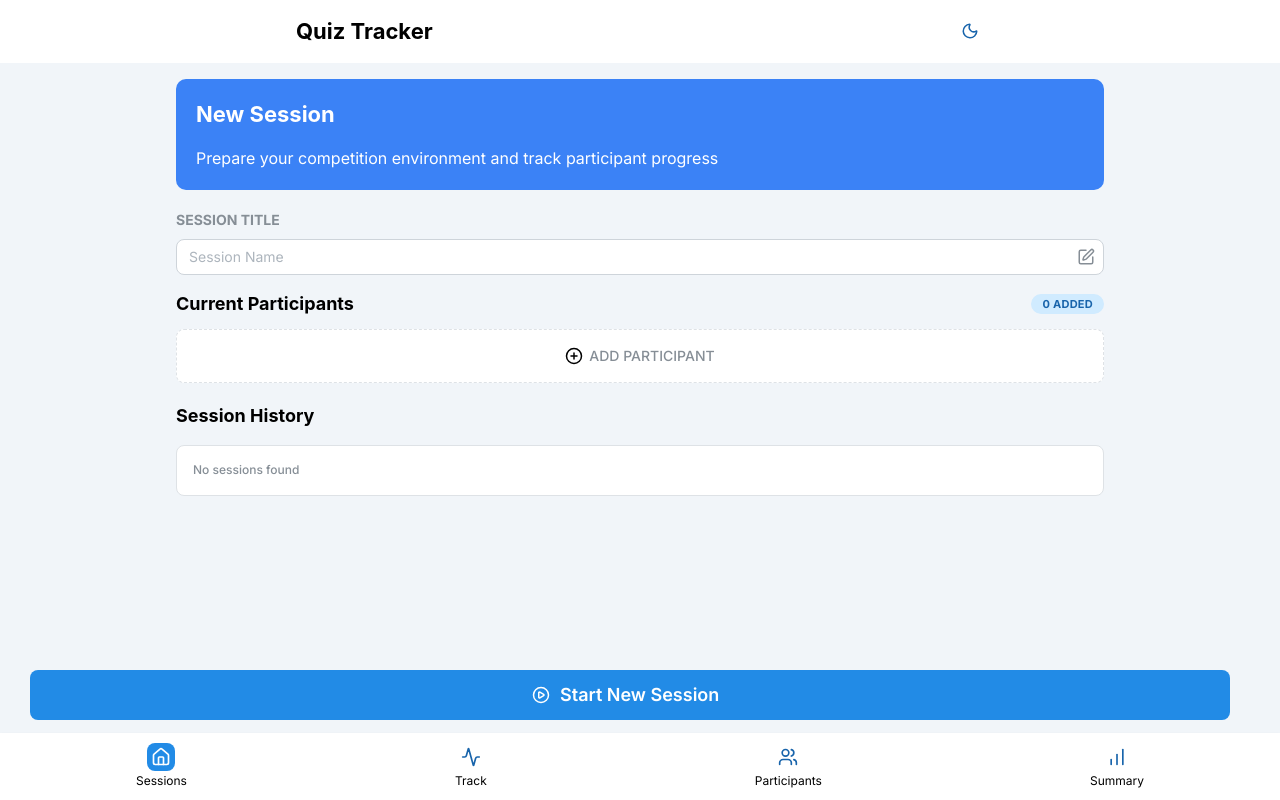
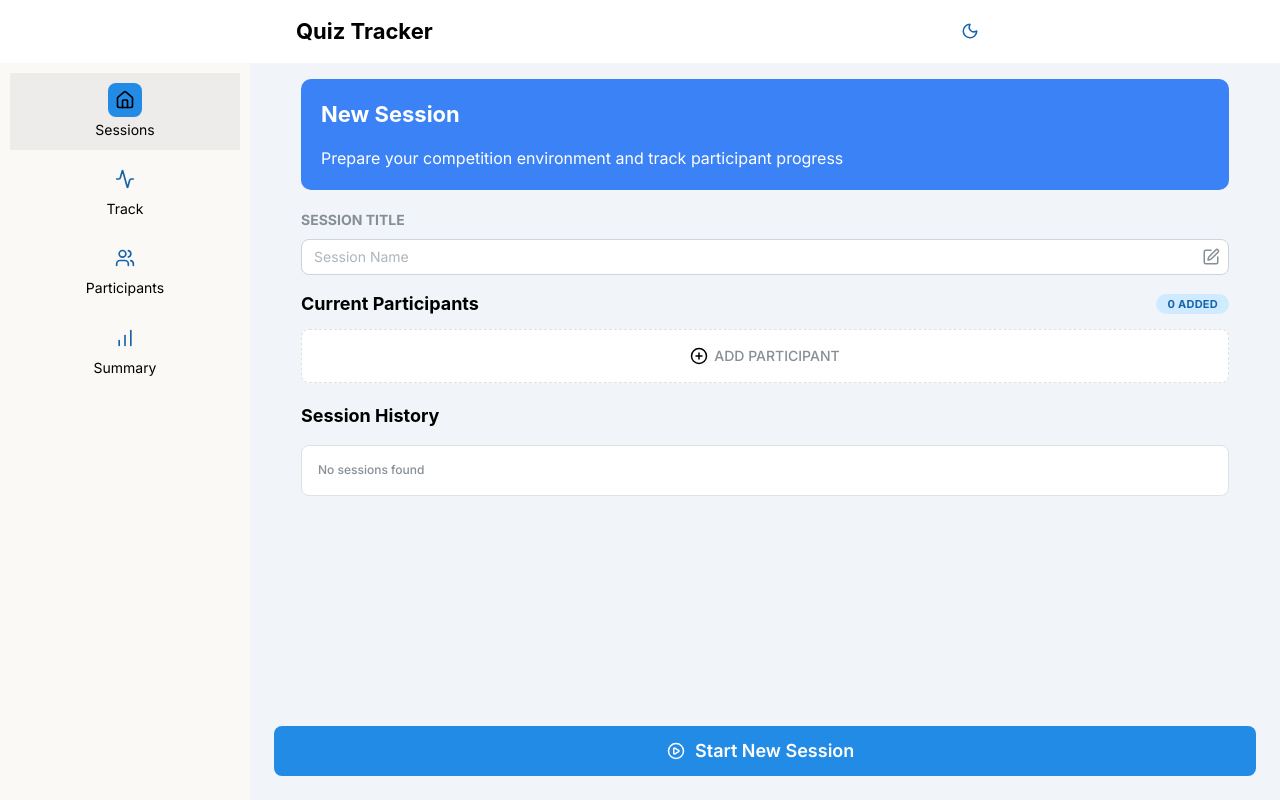
Before and after one commit to Fhave/quiz-app, a React (Vite) app: page / in a window 1280 px wide. Built offline with nearby package versions, Linux system fonts and the light colour scheme.

Commit message:
adjusted for desktop view

```diff
--- a/src/components/Layout.tsx
+++ b/src/components/Layout.tsx
@@ -1,10 +1,13 @@
 import { Outlet } from 'react-router-dom';
 import Header from './Header';
 import Navbar from './Navbar';
+import Sidebar from './Sidebar';
 import { useMantineColorScheme } from '@mantine/core';
+import { useMediaQuery } from '@mantine/hooks';
 
 function Layout() {
   const { colorScheme } = useMantineColorScheme();
+  const isLargeScreen = useMediaQuery('(min-width: 768px)');
 
   return (
     <div
@@ -12,15 +15,15 @@ function Layout() {
         height: '100vh',
         display: 'flex',
         flexDirection: 'column',
+        backgroundColor: colorScheme === 'dark' ? '#0f172a' : '#f1f5f9',
       }}
     >
       <div
         style={{
           position: 'sticky',
           top: 0,
-          zIndex: 10,
-          background:
-            colorScheme === 'dark' ? '#020617' : '#ffffff',
+          // zIndex: 5,
+          background: colorScheme === 'dark' ? '#020617' : '#ffffff',
         }}
       >
         <Header />
@@ -28,16 +31,57 @@ function Layout() {
       <div
         style={{
           flex: 1,
-          overflowY: 'auto',
-          padding: '16px',
-          paddingBottom: '80px',
-          backgroundColor:
-            colorScheme === 'dark' ? '#0f172a' : '#f1f5f9',
+          display: 'flex',
+          overflow: 'hidden',
         }}
       >
-        <Outlet />
+        {isLargeScreen ? (
+          <>
+            <Sidebar
+              style={{
+                width: 250,
+                backgroundColor: colorScheme === 'dark' ? '#0f172a' : '#f1f5f9',
+                borderRight: colorScheme === 'dark' ? '1px solid rgba(255,255,255,0.1)' : '1px solid #e2e8f0',
+              }}
+            />
+            <div
+              style={{
+                flex: 1,
+                overflowY: 'auto',
+                padding: '16px',
+                paddingBottom: '64px', // Reduced from 80px to account for button
+                backgroundColor: colorScheme === 'dark' ? '#0f172a' : '#f1f5f9',
+              }}
+            >
+              <Outlet />
+            </div>
+          </>
+        ) : (
+          <div
+            style={{
+              flex: 1,
+              overflowY: 'auto',
+              padding: '16px',
+              paddingBottom: '80px',
+              backgroundColor: colorScheme === 'dark' ? '#0f172a' : '#f1f5f9',
+            }}
+          >
+            <Outlet />
+          </div>
+        )}
       </div>
-      <Navbar />
+      {isLargeScreen ? null : (
+        <Navbar
+          style={{
+            position: 'fixed',
+            bottom: 0,
+            left: 0,
+            width: '100%',
+            zIndex: 900,
+            backgroundColor: colorScheme === 'dark' ? '#020617' : '#ffffff',
+          }}
+        />
+      )}
     </div>
   );
 }
--- /dev/null
+++ b/src/components/Sidebar.tsx
@@ -0,0 +1,71 @@
+import { ActionIcon, Text, Stack, Paper } from '@mantine/core';
+import { Home, Users, BarChart, Activity } from 'lucide-react';
+import { Link, useLocation } from 'react-router-dom';
+import { type NavItem } from '../type';
+import { useMantineColorScheme } from '@mantine/core';
+
+function Sidebar() {
+  const location = useLocation();
+  const { colorScheme } = useMantineColorScheme();
+
+  const navItems: NavItem[] = [
+    { label: 'Sessions', icon: <Home size={20} />, path: '/' },
+    { label: 'Track', icon: <Activity size={20} />, path: '/track' },
+    { label: 'Participants', icon: <Users size={20} />, path: '/participants' },
+    { label: 'Summary', icon: <BarChart size={20} />, path: '/summary' },
+  ];
+
+  return (
+     <Paper
+       shadow="md"
+       p="xs"
+       style={{
+         width: 250,
+         height: '100%',
+         borderRadius: 0,
+         backgroundColor: colorScheme === 'dark' ? '#2b2b2b' : '#faf9f6',
+       }}
+    >
+      <Stack gap={2}>
+        {navItems.map((item) => {
+          const isActive = location.pathname === item.path;
+
+          return (
+            <Link
+              key={item.path}
+              to={item.path}
+              style={{
+                textDecoration: 'none',
+                color: 'inherit',
+              }}
+            >
+              <Stack
+                align="center"
+                gap={3}
+                p="xs"
+                radius="md"
+                style={{
+                  backgroundColor: isActive ? (colorScheme === 'dark' ? 'rgba(255,255,255,0.1)' : 'rgba(0,0,0,0.05)') : 'transparent',
+                }}
+              >
+                <ActionIcon
+                  variant={isActive ? 'filled' : 'subtle'}
+                  size="lg"
+                  c={isActive ? (colorScheme === 'dark' ? 'white' : 'black') : undefined}
+                >
+                  {item.icon}
+                </ActionIcon>
+
+                <Text size="sm" c={isActive ? (colorScheme === 'dark' ? 'white' : 'black') : undefined}>
+                  {item.label}
+                </Text>
+              </Stack>
+            </Link>
+          );
+        })}
+      </Stack>
+    </Paper>
+  );
+}
+
+export default Sidebar;
--- a/src/pages/Home.tsx
+++ b/src/pages/Home.tsx
@@ -17,7 +17,7 @@ import { Edit, X, PlusCircle, CirclePlay } from "lucide-react";
 import { useMantineColorScheme } from "@mantine/core";
 import { useHeader } from "../context/HeaderContext";
 import { useSession } from "../context/SessionContext";
-import { useDisclosure } from "@mantine/hooks";
+import { useDisclosure, useMediaQuery } from "@mantine/hooks";
 import { createSession, getSessions } from "../services/sessions";
 import { createParticipants } from "../services/participants";
 import { getParticipants } from "../services/participants";
@@ -34,6 +34,7 @@ function Home() {
   const { setTitle } = useHeader();
   const navigate = useNavigate();
   const { setSessionId, setSessionName, setSessionParticipants } = useSession();
+  const isLargeScreen = useMediaQuery('(min-width: 768px)');
 
   const [opened, { open, close }] = useDisclosure(false);
 
@@ -264,6 +265,27 @@ function Home() {
         )}
       </Stack>
 
+       {isLargeScreen ? (
+         <Box
+           style={{
+             position: "absolute",
+             bottom: "24px",
+             left: "274px", // 250px sidebar + 24px margin
+             right: "24px",
+             zIndex: 20,
+           }}
+         >
+           <Button
+             fullWidth
+             color="blue"
+             size="lg"
+             leftSection={<CirclePlay size={18} />}
+             onClick={handleStartSession}
+           >
+             Start New Session
+           </Button>
+         </Box>
+       ) : (
          <Box
            style={{
              position: "fixed",
@@ -284,6 +306,7 @@ function Home() {
              Start New Session
            </Button>
          </Box>
+       )}
 
       <Modal opened={opened} onClose={close} title="Add Participant" centered>
         <Input
--- a/src/pages/Track.tsx
+++ b/src/pages/Track.tsx
@@ -18,6 +18,7 @@ import { useSession } from '../context/SessionContext';
 import { getAnswers, createAnswer } from '../services/answer';
 import { X } from 'lucide-react';
 import type { SessionParticipant, AnswerType, Answer } from '../type';
+import { useMediaQuery } from "@mantine/hooks";
 
 function Track() {
   const { setTitle } = useHeader();
@@ -31,6 +32,8 @@ function Track() {
   const [selectedParticipant, setSelectedParticipant] = useState<SessionParticipant | null>(
     sessionParticipants[0] || null
   );
+
+  const isLargeScreen = useMediaQuery('(min-width: 768px)');
 
   useEffect(() => {
     if (!sessionName) {
@@ -151,12 +154,22 @@ function Track() {
          <Paper
            style={{
              position: "fixed",
+             ...(isLargeScreen ? {
+               top: "50%",
+               left: "50%",
+               transform: "translate(-50%, -50%)",
+               width: "400px",
+               height: "auto",
+               borderRadius: '20px',
+             } : {
                bottom: "60px",
                left: 0,
                width: "100%",
                padding: '16px',
+               borderTopRadius: '20px',
+             }),
+             padding: isLargeScreen ? '24px' : '16px',
              zIndex: 20,
-            borderTopRadius: '20px',
            }}
          >
            <Group justify="space-between">
```
Lines whose indentation alone changed are shown as unchanged.
